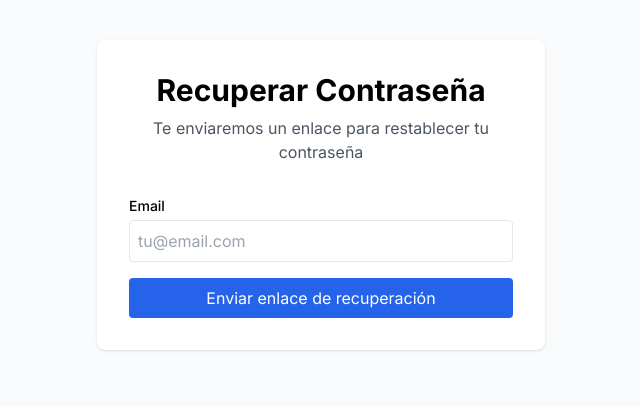
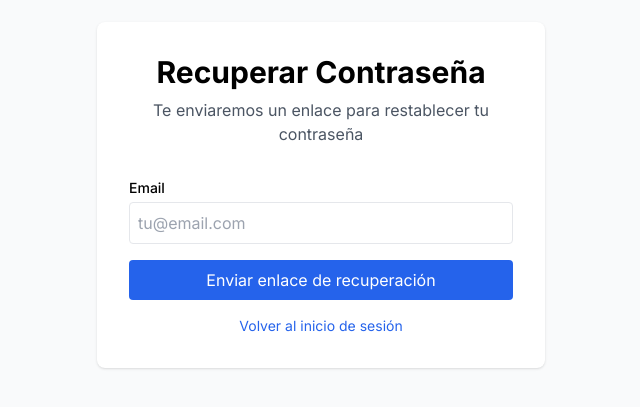
Before and after one commit to roldanronaldd19-debug/login3, a Next.js app: page /forgot-password in a window 1280 px wide. Shown: the part 205-612 px from the top of the page, without its empty margins (319-959 px from the left). Built offline with nearby package versions, Linux system fonts and the light colour scheme; no server answers.

Commit message:
Update AuthForm.tsx

```diff
--- a/components/AuthForm.tsx
+++ b/components/AuthForm.tsx
@@ -127,6 +127,14 @@ export default function AuthForm({ mode }: AuthFormProps) {
           mode === 'login' ? 'Iniciar Sesión' :
           'Enviar enlace de recuperación'}
       </button>
+
+      {mode === 'forgot-password' && (
+        <div className="text-center text-sm">
+          <a href="/login" className="text-blue-600 hover:text-blue-800">
+            Volver al inicio de sesión
+          </a>
+        </div>
+      )}
     </form>
   )
 }
```
